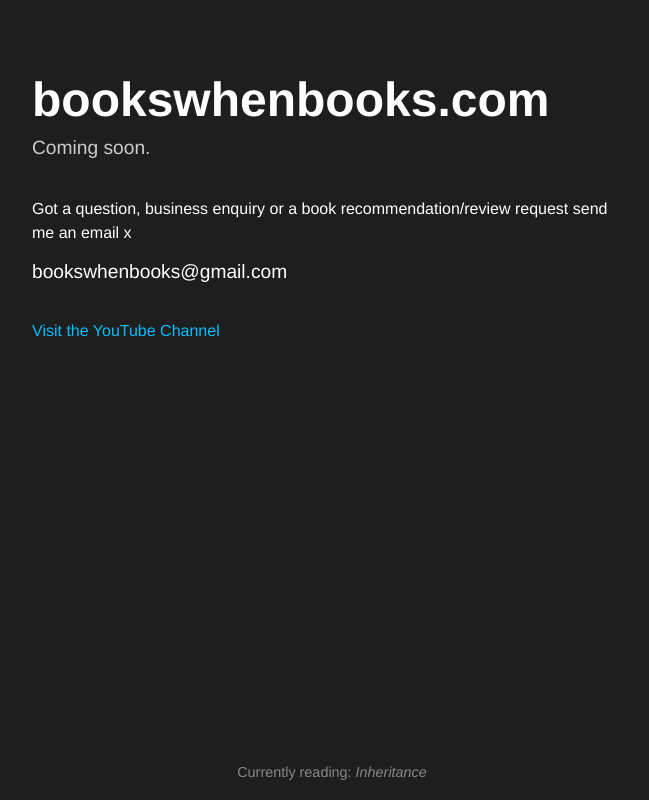
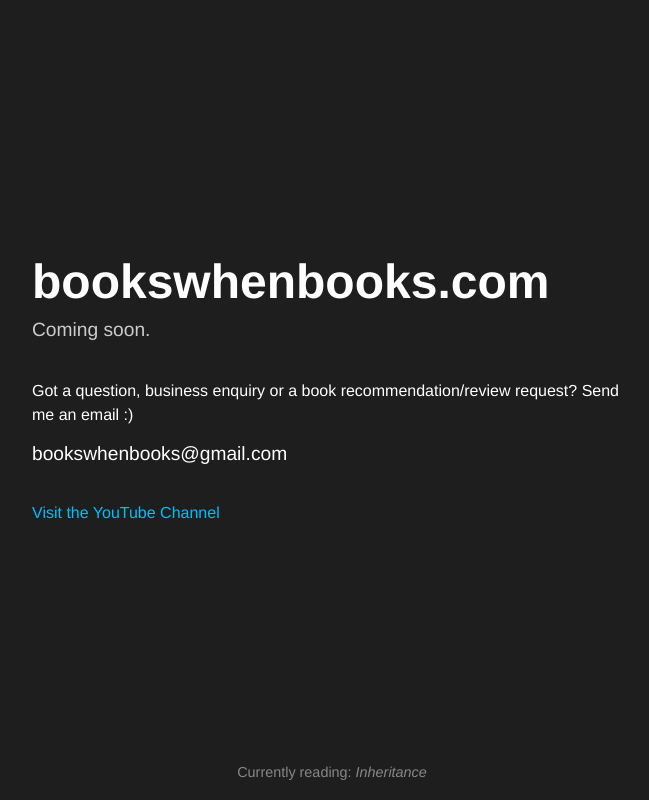
Before and after one commit to bookswhenbooks/bookswhenbooks.github.io, a plain HTML site: page index.html in a window 1280 px wide. Shown: the whole page, without its empty margins (308-957 px from the left). Drawn offline with Linux system fonts and the light colour scheme.

Commit message:
Update index.html

```diff
--- a/index.html
+++ b/index.html
@@ -9,13 +9,17 @@
       margin: 0;
       padding: 0;
       font-family: 'Helvetica Neue', sans-serif;
-      background-color: #1e1e1e; /* dark grey background */
+      background-color: #1e1e1e;
       color: white;
       display: flex;
       flex-direction: column;
+      min-height: 100vh;
+    }
+    .content-wrapper {
+      flex: 1;
+      display: flex;
       justify-content: center;
       align-items: center;
-      min-height: 100vh;
     }
     .container {
       max-width: 600px;
@@ -51,21 +55,22 @@
       text-align: center;
       font-size: 0.9em;
       color: #888;
-      margin-top: auto;
       padding: 20px;
     }
   </style>
 </head>
 <body>
+  <div class="content-wrapper">
     <div class="container">
       <h1>bookswhenbooks.com</h1>
       <div class="coming-soon">Coming soon.</div>
       <div class="note">
-      Got a question, business enquiry or a book recommendation/review request send me an email x
+        Got a question, business enquiry or a book recommendation/review request? Send me an email :)
       </div>
       <div class="email">bookswhenbooks@gmail.com</div>
       <div class="youtube-link">
         <a href="https://www.youtube.com/@bookswhenbooks" target="_blank">Visit the YouTube Channel</a>
+      </div>
     </div>
   </div>
   <div class="footer">
```
Lines whose indentation alone changed are shown as unchanged.
